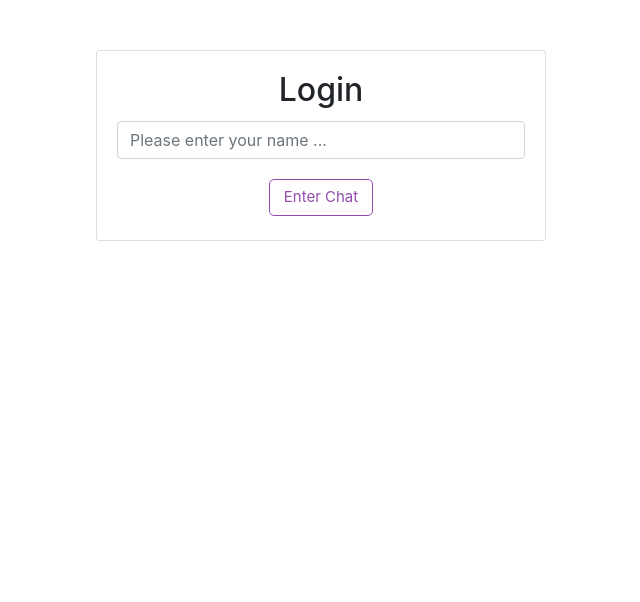
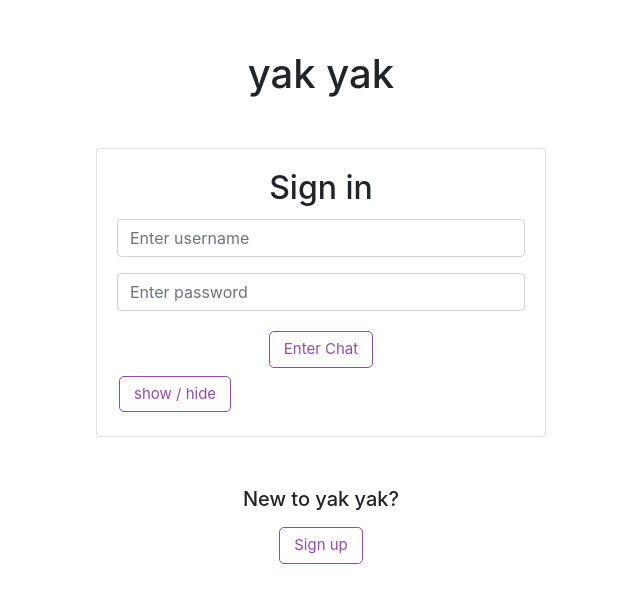
Before and after one commit to evanfitzgerald/Chatter, a Vue app: page / in a window 1280 px wide. Shown: the top 602 px of the page, without its empty margins (319-959 px from the left). Built offline with nearby package versions, Linux system fonts and the light colour scheme.

Commit message:
added password, incluing visibility, more buttons

```diff
--- a/src/views/Home.vue
+++ b/src/views/Home.vue
@@ -16,3 +16,10 @@ export default {
   }
 };
 </script>
+
+<style>
+body {
+  color:#eee;
+  background:rgb(82, 82, 82);
+}
+</style>
--- a/src/views/Login.vue
+++ b/src/views/Login.vue
@@ -1,26 +1,42 @@
 <template>
   <div class="container">
+    <h1 class="card-titles text-center" >yak yak</h1>
     <div class="card login">
       <div class="card-body">
-        <h2 class="card-title text-center">Login</h2>
-        <form @submit.prevent="login" class="text-center">
+        <h2 class="card-title text-center">Sign in</h2>
+        <form @submit.prevent="login" class="text-center" >
           <div class="form-group">
-            <input type="text" class="form-control" placeholder="Please enter your name ..." name="name" v-model="name">
+            <input type="text" class="form-control" placeholder="Enter username" name="name" v-model="name">
             <p v-if="errorText" class="text-danger">{{ errorText }}</p>
+          </div>
+          <div class="form-group">
+            <input :type="passwordFieldType" class="form-control" placeholder="Enter password" password="password" v-model="password">
           </div>
           <div id="login">
             <button class="button b1" >Enter Chat</button>
           </div>
         </form>
+        <button class="button b2" type="password" @click="switchVisibility">show / hide</button>
       </div>
     </div>
+    <h5 class="card-title text-center" >New to yak yak?</h5>
+        <form @submit.prevent="login" class="text-center">
+          <div id="git">
+            <button class="button b2" >Sign up</button>
+          </div>
+        </form>
   </div>
-</template><script>export default {
+</template>
+<script>
+
+export default {
   name: 'home',
   data () {
     return {
       name: "",
-      errorText: null
+      errorText: null,
+      password: '',
+      passwordFieldType: 'password'
     }
   },
   methods: {
@@ -30,18 +46,24 @@
       } else {
         this.errorText = "Please enter a name!"
       }
+    },
+    switchVisibility() {
+      this.passwordFieldType = this.passwordFieldType === 'password' ? 'text' : 'password'
     }
   }
 }
 </script>
 <style>
-.login{
+
+.login {
   max-width: 450px;
   margin-top: 50px;
+  margin-bottom: 50px;
   display: block;
   margin-left: auto;
   margin-right: auto;
 }
+
 .button {
   border: #934cae;
   color: #934cae;
@@ -58,11 +80,15 @@
   font-style: Garamond;
 }
 
-.b1{
+.b1 {
   font-size: 15px;
 }
 
-.b1.button:hover{
+.card-titles {
+  margin-top: 50px;
+}
+
+.b1.button:hover {
   border: #934cae;
   color: white;
   background: #934cae;
@@ -77,4 +103,25 @@
   border-radius: 5px;
   font-style: Garamond;
 }
+
+.b2 {
+  font-size: 15px;
+}
+
+.b2.button:hover {
+  border: #934cae;
+  color: white;
+  background: #934cae;
+  border-style: solid;
+  padding: 6px 14px;
+  text-align: center;
+  text-decoration: none;
+  display: inline-block;
+  margin: 4px 2px;
+  cursor: pointer;
+  border-width: thin;
+  border-radius: 5px;
+  font-style: Garamond;
+}
+
 </style>
```
Also changed, not shown: src/App.vue (line endings or trailing spaces), src/assets/logo.png (deleted).
